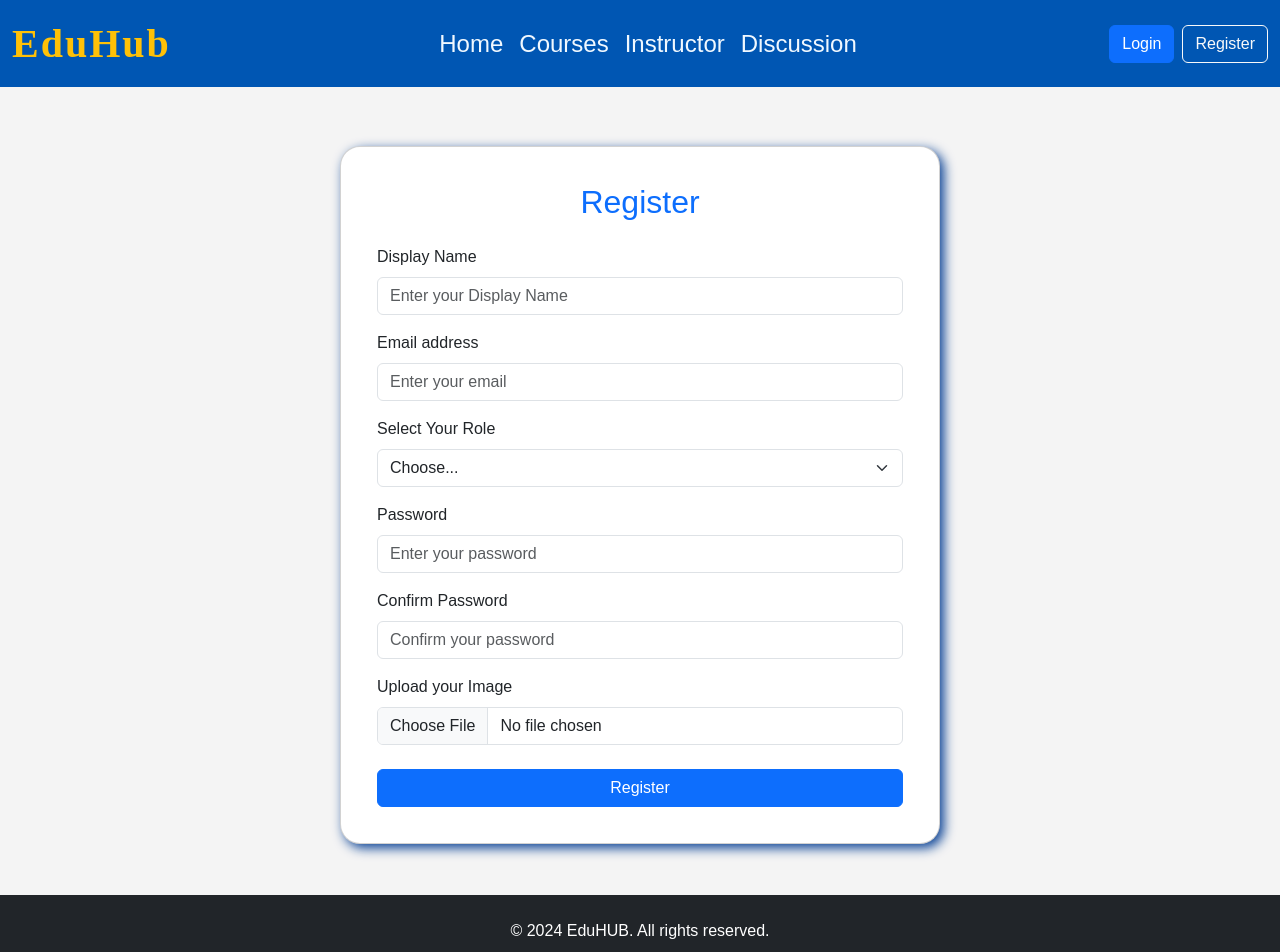
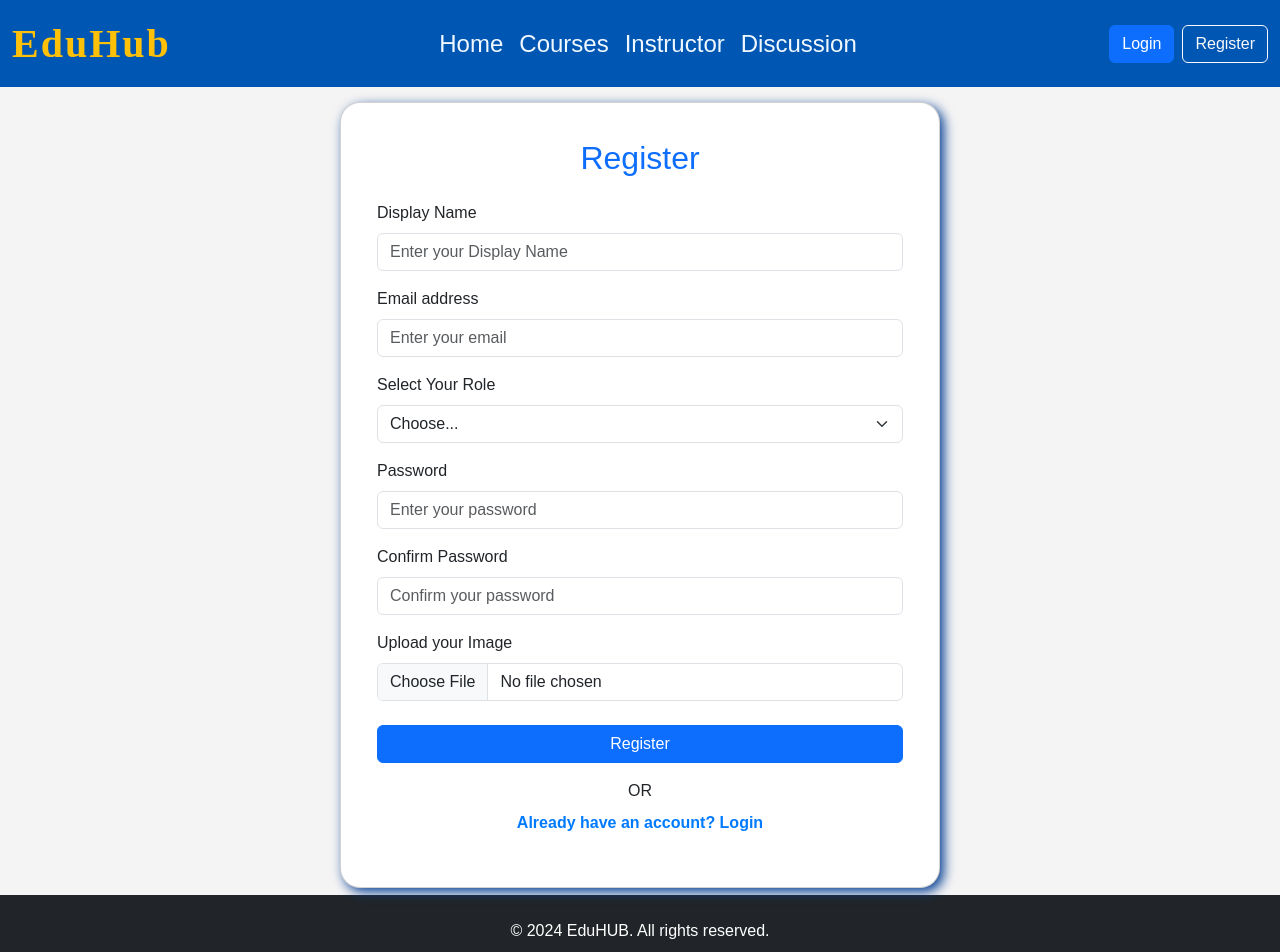
Before and after one commit to shubGupta10/EduHUB, a React (Create React App) app: page /register in a window 1280 px wide. Shown: the top 952 px of the page. Built offline with nearby package versions, Linux system fonts and the light colour scheme; no server answers; the database is empty.

Commit message:
Fixed issues in UI

```diff
--- a/src/Pages/Login.jsx
+++ b/src/Pages/Login.jsx
@@ -2,7 +2,7 @@ import React, { useState } from 'react';
 import { Container, Form, Button, Card, Row, Col } from 'react-bootstrap';
 import { useFirebase } from '../Context/FirebaseContext';
 import { toast } from 'react-toastify';
-import { useNavigate } from 'react-router-dom';
+import { useNavigate, Link } from 'react-router-dom';
 import Loader from '../Components/Loader';
 import Footer from '../Components/Footer';
 
@@ -33,20 +33,10 @@ const Login = () => {
     setIsLoading(false);
   };
 
-  // const SigninWithGoogle = async () => {
-    // try {
-    //   const result = await firebase.registerWithGoogle();
-    //   navigate("/");
-    //   console.log(result);
-    // } catch (error) {
-    //   console.error("Here is your error", error);
-    // }
-  // }
-
   return (
     <div>
       {isLoading && <Loader />}
-      <Container className="d-flex  justify-content-center align-items-center" style={{ minHeight: '100vh' }}>
+      <Container className="d-flex justify-content-center align-items-center" style={{ minHeight: '100vh' }}>
         <Card style={{ width: '100%', maxWidth: '600px', height: 'auto', borderRadius: '20px', padding: '20px' }}>
           <Card.Body>
             <h2 className="text-center text-primary mb-4">Login</h2>
@@ -79,19 +69,17 @@ const Login = () => {
                   </Button>
                 </Col>
               </Row>
-              {/* <p className="text-center mt-2 fs-4 fw-bold">OR</p>
-              <Row className="justify-content-center">
-                <Col xs={12} md={6} className="text-center">
-                  <Button variant="primary" type="submit" className="w-100" onClick={SigninWithGoogle}>
-                    Login with Google
-                  </Button>
-                </Col>
-              </Row> */}
+              <p className="text-center mt-3 mb-0">OR</p>
+              <p className="text-center mt-2">
+                <Link to="/register" style={{ textDecoration: 'none', fontWeight: 'bold', color: '#007bff' }}>
+                  Create a new account
+                </Link>
+              </p>
             </Form>
           </Card.Body>
         </Card>
       </Container>
-      <Footer/>
+      <Footer />
     </div>
   );
 };
--- a/src/Pages/Register.jsx
+++ b/src/Pages/Register.jsx
@@ -2,8 +2,8 @@ import React, { useState } from 'react';
 import { Container, Form, Button, Card } from 'react-bootstrap';
 import { storage, useFirebase } from '../Context/FirebaseContext.js';
 import { toast } from 'react-toastify';
-import "./Register.css";
-import { useNavigate } from 'react-router-dom';
+import './Register.css';
+import { useNavigate, Link } from 'react-router-dom';
 import Loader from '../Components/Loader';
 import { v4 as uuidv4 } from 'uuid';
 import Footer from '../Components/Footer';
@@ -58,12 +58,6 @@ const Register = () => {
         setIsLoading(false);
     };
 
-    // const handleGoogleRegister = async () => {
-        // const GoogleLoggedInUser = await firebase.registerWithGoogle();
-        // console.log(GoogleLoggedInUser);
-        // navigate("/login")
-    // };
-
     return (
         <div>
             {isLoading && <Loader />}
@@ -86,7 +80,7 @@ const Register = () => {
                                     <option value="">Choose...</option>
                                     <option value="teacher">Teacher</option>
                                     <option value="student">Student</option>
-                                </Form.Select>
+                                    </Form.Select>
                             </Form.Group>
                             <Form.Group controlId="formPassword" className="mt-3">
                                 <Form.Label>Password</Form.Label>
@@ -107,10 +101,12 @@ const Register = () => {
                             <Button variant="primary" type="submit" className="w-100 mt-4">
                                 Register
                             </Button>
-                            {/* <p className="text-center mt-2 fs-4 fw-bold">OR</p>
-                            <Button variant="primary" type="button" className="w-100" onClick={handleGoogleRegister}>
-                                Register with Google
-                            </Button> */}
+                            <p className="text-center mt-3 mb-0">OR</p>
+                            <p className="text-center mt-2">
+                                <Link to="/login" style={{ textDecoration: 'none', fontWeight: 'bold', color: '#007bff' }}>
+                                    Already have an account? Login
+                                </Link>
+                            </p>
                         </Form>
                     </Card.Body>
                 </Card>
```
